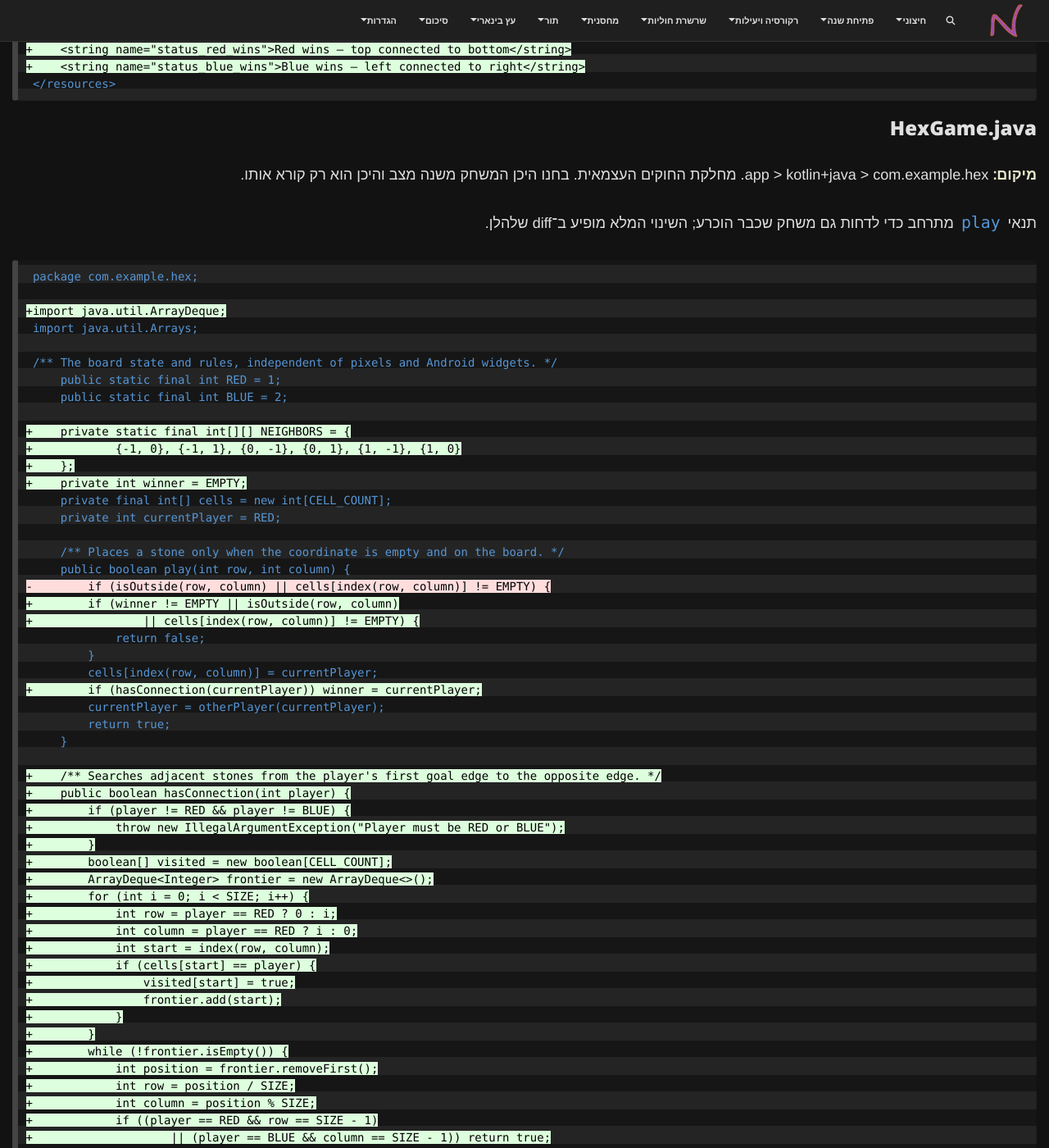
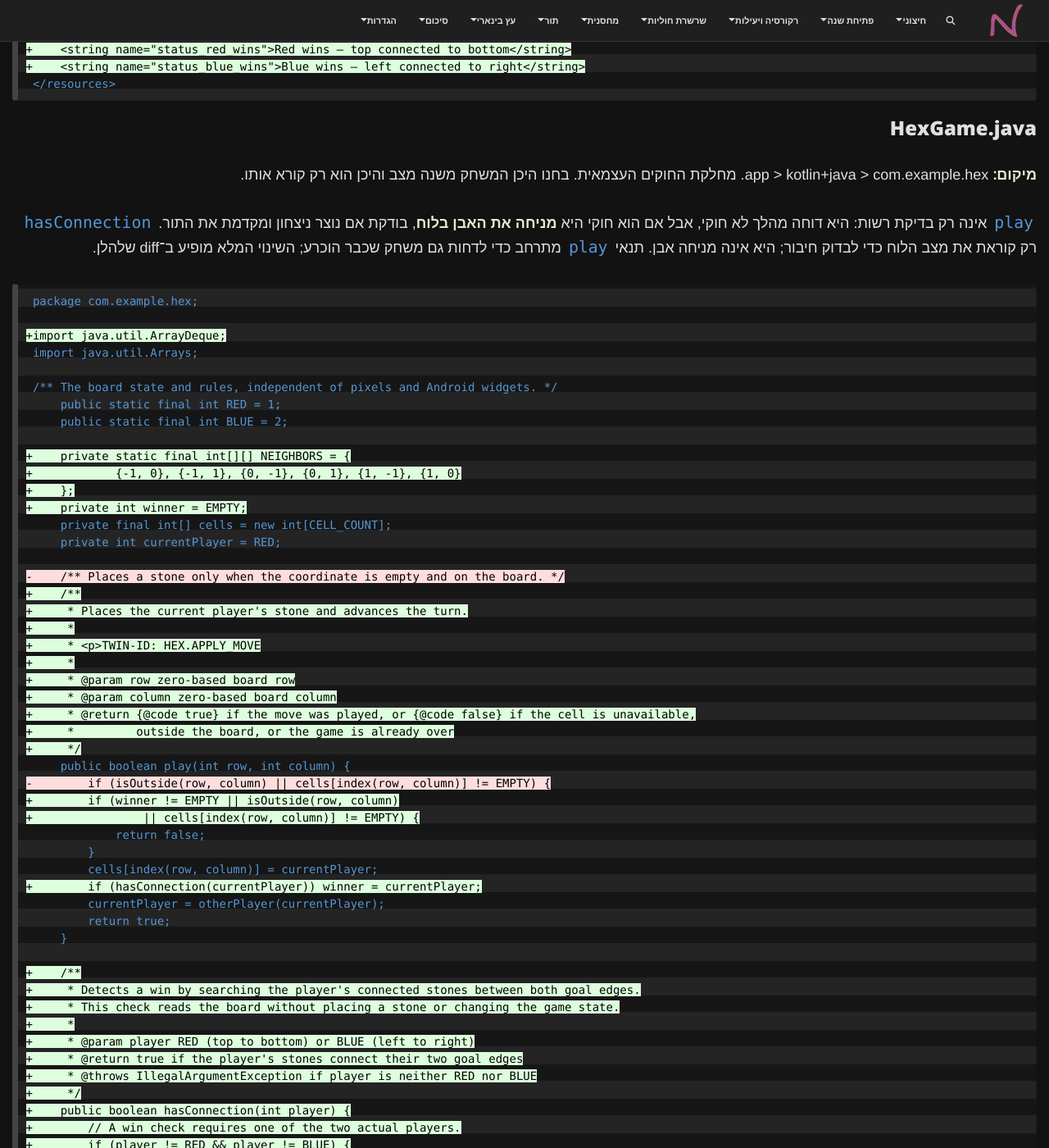
Before and after one commit to 3strategy/BeautifulMivney, a Jekyll site: the page built from android/hex/03-win-detection.md, in a window 1280 px wide and 1400 px high, scrolled down 2364 px. Shown: the whole window at 82% size. Built offline with Jekyll 4.4.1, drawn with Linux system fonts in a browser that asks for light colours; comment, search, counter and statistics services are not loaded; some of the changed text lies outside the part shown.

Commit message:
updated hex 03, 05 before skill fixing pass

````diff
--- a/android/hex/03-win-detection.md
+++ b/android/hex/03-win-detection.md
@@ -91,7 +91,7 @@
 
 **מיקום:** app > kotlin+java > com.example.hex. מחלקת החוקים העצמאית. בחנו היכן המשחק משנה מצב והיכן הוא רק קורא אותו.
 
-תנאי `play` מתרחב כדי לדחות גם משחק שכבר הוכרע; השינוי המלא מופיע ב־diff שלהלן.
+`play` אינה רק בדיקת רשות: היא דוחה מהלך לא חוקי, אבל אם הוא חוקי היא **מניחה את האבן בלוח**, בודקת אם נוצר ניצחון ומקדמת את התור. `hasConnection` רק קוראת את מצב הלוח כדי לבדוק חיבור; היא אינה מניחה אבן. תנאי `play` מתרחב כדי לדחות גם משחק שכבר הוכרע; השינוי המלא מופיע ב־diff שלהלן.
 
 ```diff
  package com.example.hex;
@@ -110,7 +110,17 @@
      private final int[] cells = new int[CELL_COUNT];
      private int currentPlayer = RED;
 
-     /** Places a stone only when the coordinate is empty and on the board. */
+-    /** Places a stone only when the coordinate is empty and on the board. */
++    /**
++     * Places the current player's stone and advances the turn.
++     *
++     * <p>TWIN-ID: HEX.APPLY_MOVE
++     *
++     * @param row zero-based board row
++     * @param column zero-based board column
++     * @return {@code true} if the move was played, or {@code false} if the cell is unavailable,
++     *         outside the board, or the game is already over
++     */
      public boolean play(int row, int column) {
 -        if (isOutside(row, column) || cells[index(row, column)] != EMPTY) {
 +        if (winner != EMPTY || isOutside(row, column)
@@ -123,39 +133,59 @@
          return true;
      }
 
-+    /** Searches adjacent stones from the player's first goal edge to the opposite edge. */
++    /**
++     * Detects a win by searching the player's connected stones between both goal edges.
++     * This check reads the board without placing a stone or changing the game state.
++     *
++     * @param player RED (top to bottom) or BLUE (left to right)
++     * @return true if the player's stones connect their two goal edges
++     * @throws IllegalArgumentException if player is neither RED nor BLUE
++     */
 +    public boolean hasConnection(int player) {
++        // A win check requires one of the two actual players.
 +        if (player != RED && player != BLUE) {
 +            throw new IllegalArgumentException("Player must be RED or BLUE");
 +        }
++        // Mark cells when queued so each stone is examined at most once.
 +        boolean[] visited = new boolean[CELL_COUNT];
++        // Breadth-first search: cells waiting to be examined.
 +        ArrayDeque<Integer> frontier = new ArrayDeque<>();
++        // Seed every stone on the player's starting edge.
 +        for (int i = 0; i < SIZE; i++) {
++            // Red starts on row 0; Blue starts on column 0.
 +            int row = player == RED ? 0 : i;
 +            int column = player == RED ? i : 0;
 +            int start = index(row, column);
++            // Empty and opposing cells cannot begin this player's path.
 +            if (cells[start] == player) {
 +                visited[start] = true;
 +                frontier.add(start);
 +            }
 +        }
++        // Expand the connected region until it reaches the goal or runs out.
 +        while (!frontier.isEmpty()) {
 +            int position = frontier.removeFirst();
++            // Convert the one-dimensional cell index back to board coordinates.
 +            int row = position / SIZE;
 +            int column = position % SIZE;
++            // The opposite edge completes Red's vertical or Blue's horizontal path.
 +            if ((player == RED && row == SIZE - 1)
 +                    || (player == BLUE && column == SIZE - 1)) return true;
++            // Follow only the six neighboring cells on the Hex grid.
 +            for (int[] offset : NEIGHBORS) {
 +                int nextRow = row + offset[0];
 +                int nextColumn = column + offset[1];
++                // Ignore coordinates outside the board before computing an index.
 +                if (isOutside(nextRow, nextColumn)) continue;
 +                int next = index(nextRow, nextColumn);
++                // An unvisited stone of this color extends the connected path.
 +                if (!visited[next] && cells[next] == player) {
 +                    visited[next] = true;
 +                    frontier.addLast(next);
 +                }
 +            }
 +        }
++        // Every reachable stone was checked without finding the goal edge.
 +        return false;
 +    }
 +
````
Also changed, not shown: android/hex/05-model-preparation.md (+18 -11 lines).
